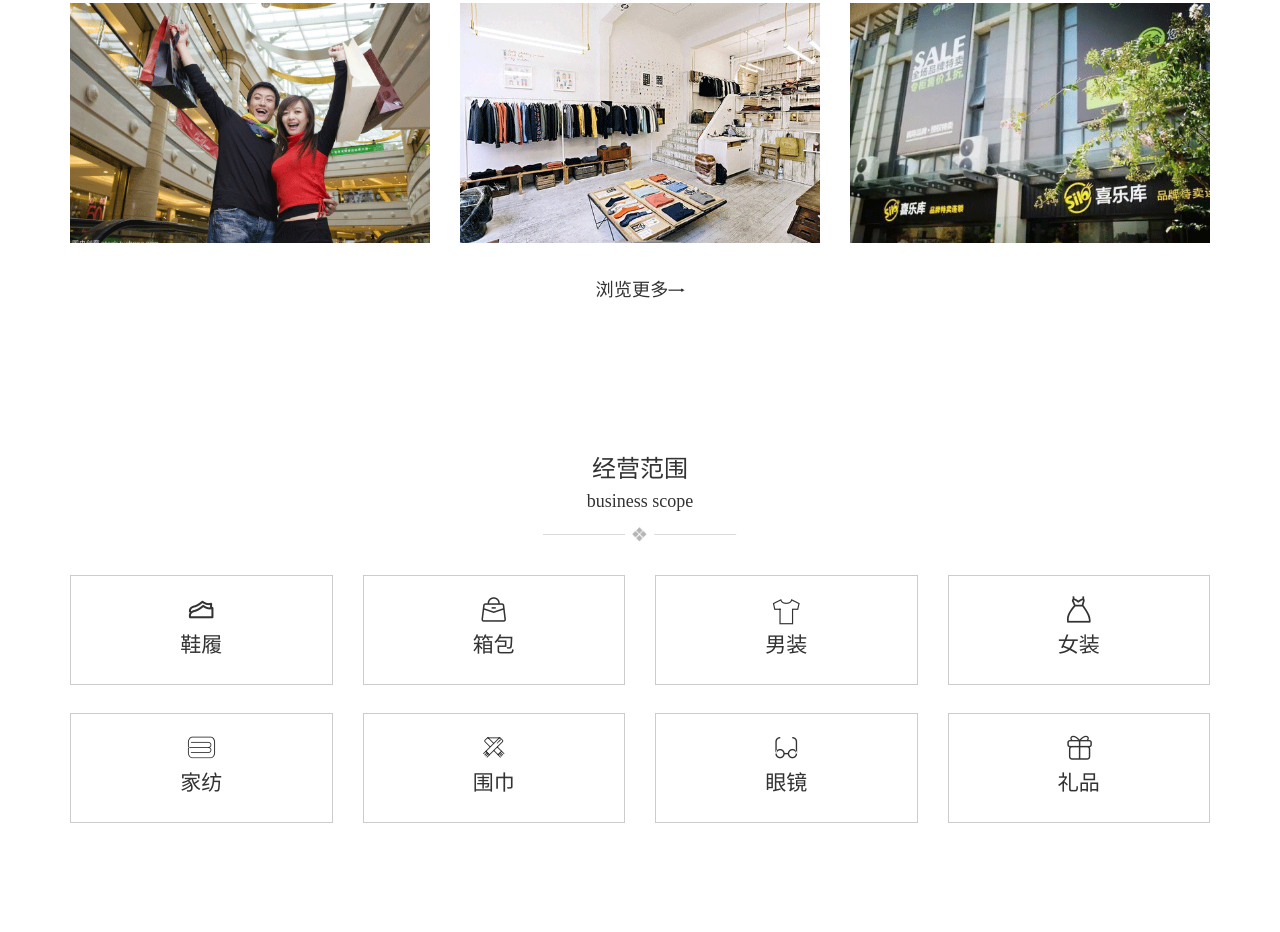
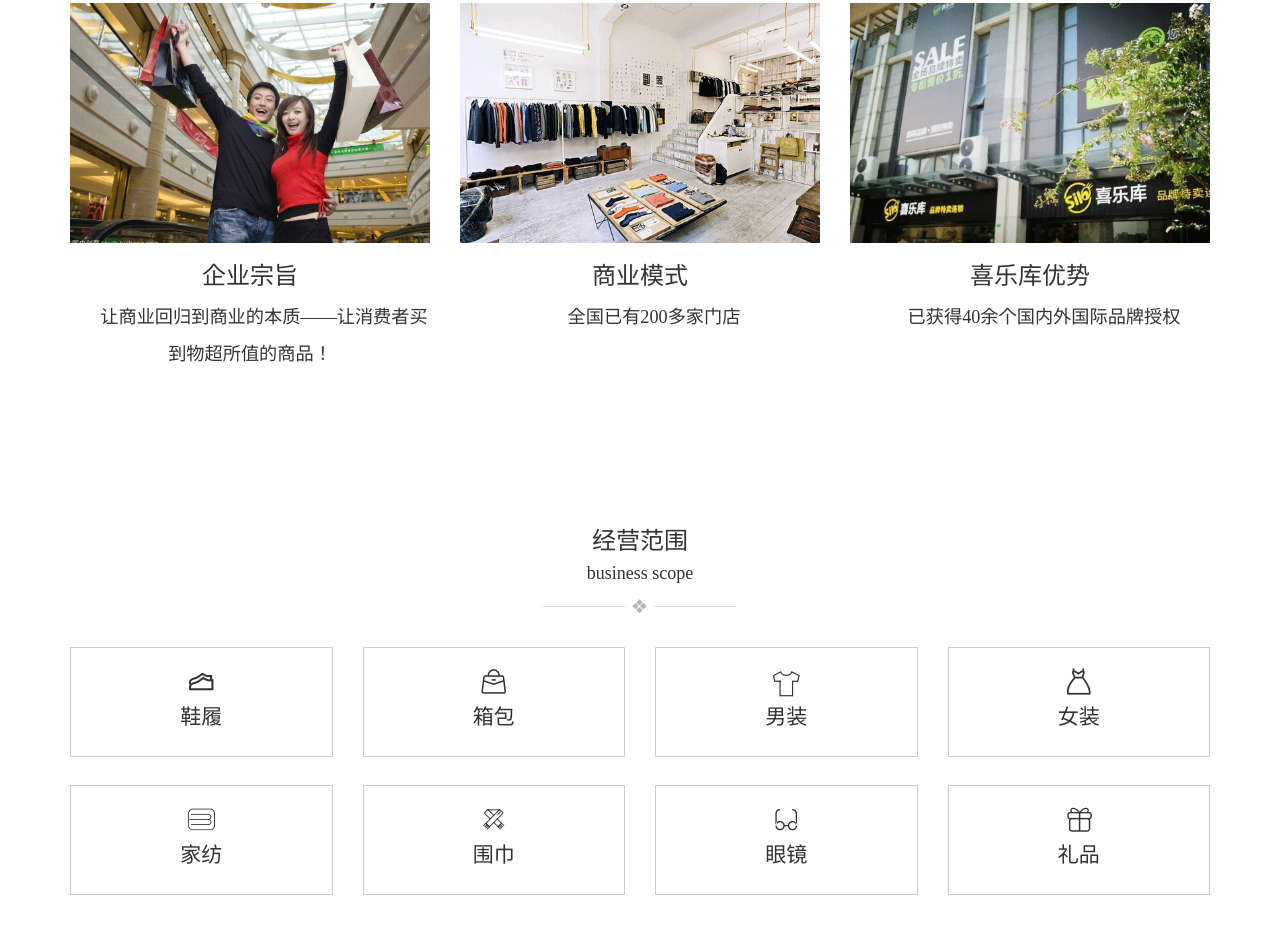
Before and after one commit to junkouhuang/silo, a plain HTML site: page index.html in a window 1280 px wide. Shown: the part 1088-2020 px from the top of the page. Drawn offline with Linux system fonts and the light colour scheme.

Commit message:
Update index.html

```diff
--- a/index.html
+++ b/index.html
@@ -4,7 +4,6 @@
 		<meta charset="utf-8" />
 		<title>服装加盟_服装店加盟_库存服装加盟-喜乐库官网</title>
 		<link rel="icon" type="image/x-icon" href="img/slio.ico"/>
-		<meta http-equiv="X-UA-Compatible" content="IE=9,Chrome=1" />
 		<!-- bootstrap 3.3.7  -->
 		<link rel="stylesheet" href="bootstrap-3.3.7/css/bootstrap.css">
 		<meta name="viewport" content="width=device-width, initial-scale=1.0, maximum-scale=1.0, user-scalable=0">
@@ -14,10 +13,9 @@
 		<script type="text/javascript" src="js/less.js" ></script>
     	<!-- iconfont css -->
     	<link rel="stylesheet" href="iconfont/iconfont.css"  type="text/css"/>
-    	<!--[if lt IE 9]>
-		  <script src="js/html5shiv.min.js"></script>
-		  <script src="js/respond.min.js"></script>
-		<![endif]-->
+		<!--[if It IE 9]>
+	    <meta http-equiv="Refresh" content="0;url=ie.html" />
+	    <![endif]-->
 	</head>
 	<body >
 
@@ -98,24 +96,37 @@
 				<div class="row">
 					<div class="col-xs-12 col-sm-4 col-md-4 col-lg-4 f1 animate-box faded">
 						<div class="purpose">
-							<div class="transcript"><h3>企业宗旨</h3><p>全国第一家专业的、以连锁经营方式和低折扣销售国际品牌服饰、鞋帽、箱包、皮具商品的零售公司</p></div>
+							<div class="transcript"><h3>企业宗旨</h3><p>让商业回归到商业的本质——让消费者买到物超所值的商品！</p></div>
 						</div>
+						<div class="e_box">
+							<h3>企业宗旨</h3>
+							<p>让商业回归到商业的本质——让消费者买到物超所值的商品！</p>
+						</div>
+
 					</div>
 					<div class="col-xs-12 col-sm-4 col-md-4 col-lg-4 f1 animate-box faded">
 						<div class="pattern">
 							<div class="transcript"><h3>商业模式</h3><p>全国已有200多家门店</p></div>
+						</div>
+						<div class="e_box">
+							<h3>商业模式</h3>
+							<p>全国已有200多家门店</p>
 						</div>
 					</div>
 					<div class="col-xs-12 col-sm-4 col-md-4 col-lg-4 f1 animate-box faded">
 						<div class="advantage">
 							<div class="transcript"><h3>喜乐库优势</h3><p>已获得40余个国内外国际品牌授权</p></div>
 						</div>
+						<div class="e_box">
+							<h3>喜乐库优势</h3>
+							<p>已获得40余个国内外国际品牌授权</p>
+						</div>
 					</div>
 				</div>
 			</div>
-			<div class="more">
+			<!--<div class="more">
 	    		<a href="about.html">浏览更多<i class="iconfont icon-jiang-copy"></i></a>
-	    	</div>
+	    	</div>-->
 		</div>
 		<!-- ## company ## -->
 
@@ -209,9 +220,9 @@
 					</div>
 				</div>
 			</div>
-			<div class="more">
+			<!--<div class="more">
 	    		<a href="store.html">查看加盟门店<i class="iconfont icon-jiang-copy"></i></a>
-	    	</div>
+	    	</div>-->
 		</div>
 		<!-- ## shop ## -->
 
@@ -290,9 +301,9 @@
 					</div>
 				</div>
 			</div>
-			<div class="more">
+			<!--<div class="more">
 	    		<a href="join.html">浏览更多<i class="iconfont icon-jiang-copy"></i></a>
-	    	</div>
+	    	</div>-->
 	    </div>
 	    </div>
 	    <!-- ## join ## -->
@@ -335,9 +346,9 @@
 	    			</div>
 	    		</div>
 	    	</div>
-	    	<div class="more">
+	    	<!--<div class="more">
 	    		<a href="news.html">浏览更多<i class="iconfont icon-jiang-copy"></i></a>
-	    	</div>
+	    	</div>-->
 	    </div>
 		<!-- ## news ## -->
 
```
